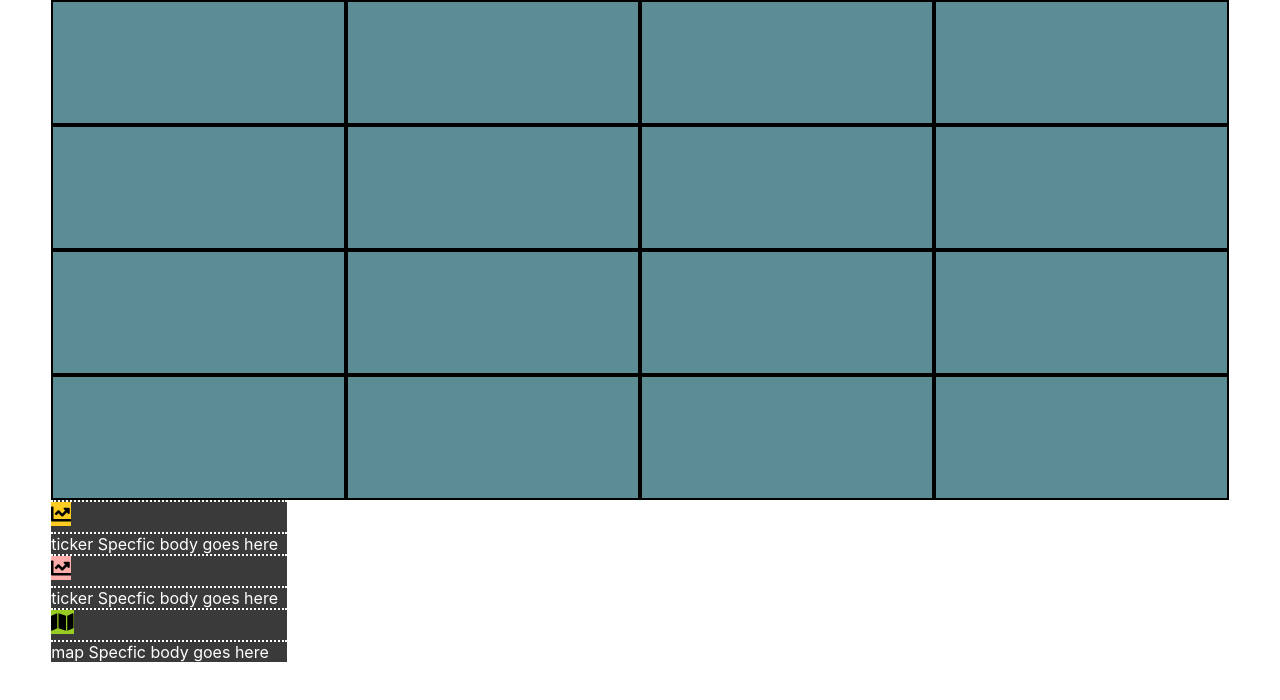
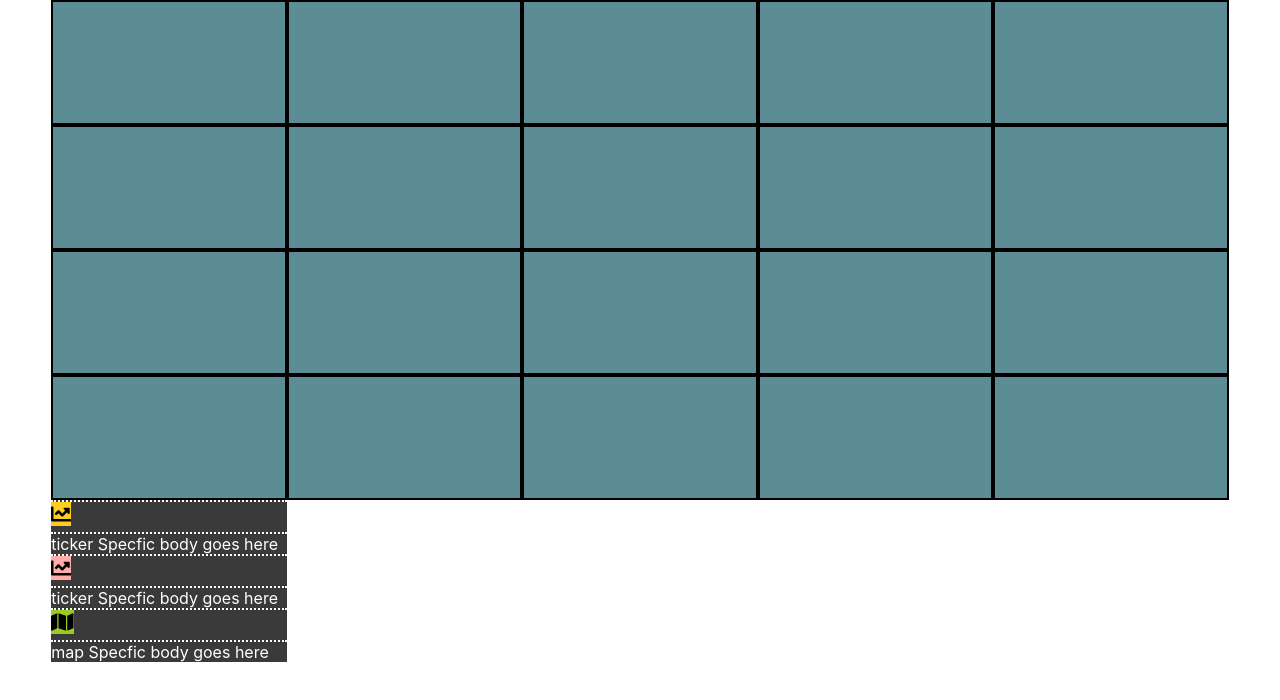
Before and after one commit to AlexanderCleasby/QuickDashboardFrontendStaging, a React (Create React App) app: page / in a window 1280 px wide. Shown: the top 700 px of the page. Built offline with nearby package versions, Linux system fonts and the light colour scheme.

Commit message:
Basic implementation of drop.

```diff
--- a/src/App.js
+++ b/src/App.js
@@ -17,8 +17,8 @@ export default class App extends Component {
     }
   }
 
-  placeWidget=(e,v)=>{
-    console.log('dropped')
+  dropWidget=(e,v)=>{
+    this.setState({placedWidgets:[...this.state.placedWidgets,this.state.pickedUpWidget]})
   }
 
   handleMatrixDragOver = (e,coords)=>{
@@ -45,9 +45,9 @@ export default class App extends Component {
     return (
 
         <div className = "App container " >
-          <Matrix  pickedUpWidget={this.state.pickedUpWidget} handleDragOver={this.handleMatrixDragOver} widgets={this.state.placedWidgets} width={4} height={4} / >
+          <Matrix dropWidget={this.dropWidget}  pickedUpWidget={this.state.pickedUpWidget} handleDragOver={this.handleMatrixDragOver} widgets={this.state.placedWidgets} width={5} height={4} / >
           <div className='sidebar'>
-            <TickerWidget placeWidget={this.placeWidget} color={"#FFCC22"} handleDragStart={this.handleDragStart} hadnleDragEnd={this.hadnleDragEnd} name = 'wooh' / >
+            <TickerWidget color={"#FFCC22"} handleDragStart={this.handleDragStart} hadnleDragEnd={this.hadnleDragEnd} name = 'wooh' / >
             <TickerWidget color={"#FFACAA"} handleDragStart={this.handleDragStart} hadnleDragEnd={this.hadnleDragEnd} name = 'wooh' / >
             <MapWidget color={"#99cc22"} handleDragStart={this.handleDragStart} hadnleDragEnd={this.hadnleDragEnd} name = 'wooh' / >
           </div>
--- a/src/matrix/cell.js
+++ b/src/matrix/cell.js
@@ -15,7 +15,7 @@ export default class Cell extends Component{
             <div
               style={this.props.highlighted ? {...this.props.style,backgroundColor:this.props.highlighted} : this.props.style}
               className="cell"
-              onDrop={(e)=>{console.log('drop')}}
+              onDrop={this.props.dropWidget}
               onDragOver={(e)=>{e.preventDefault()}}
               onDragEnter={(e)=>{
                 this.props.handleDragOver(e,this.props.coords)
--- a/src/matrix/matrix.js
+++ b/src/matrix/matrix.js
@@ -38,6 +38,7 @@ export default class Matrix extends Component {
             {Array.from(new Array(this.props.width), (x, j) => (
               <Cell
                 handleDragOver={this.props.handleDragOver}
+                dropWidget={this.props.dropWidget}
                 coords={{ x: i, y: j }}
                 style={this.cellStyle}
                 highlighted={this.isCellHighlighted(i, j)}
```
